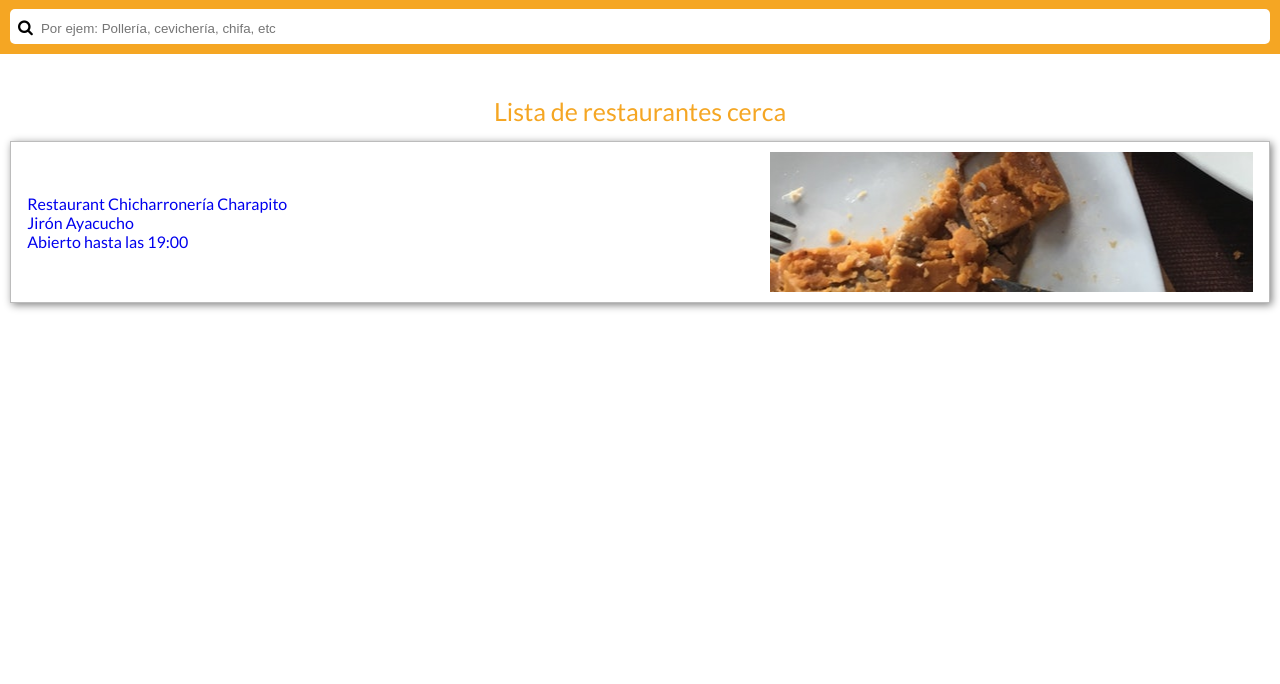
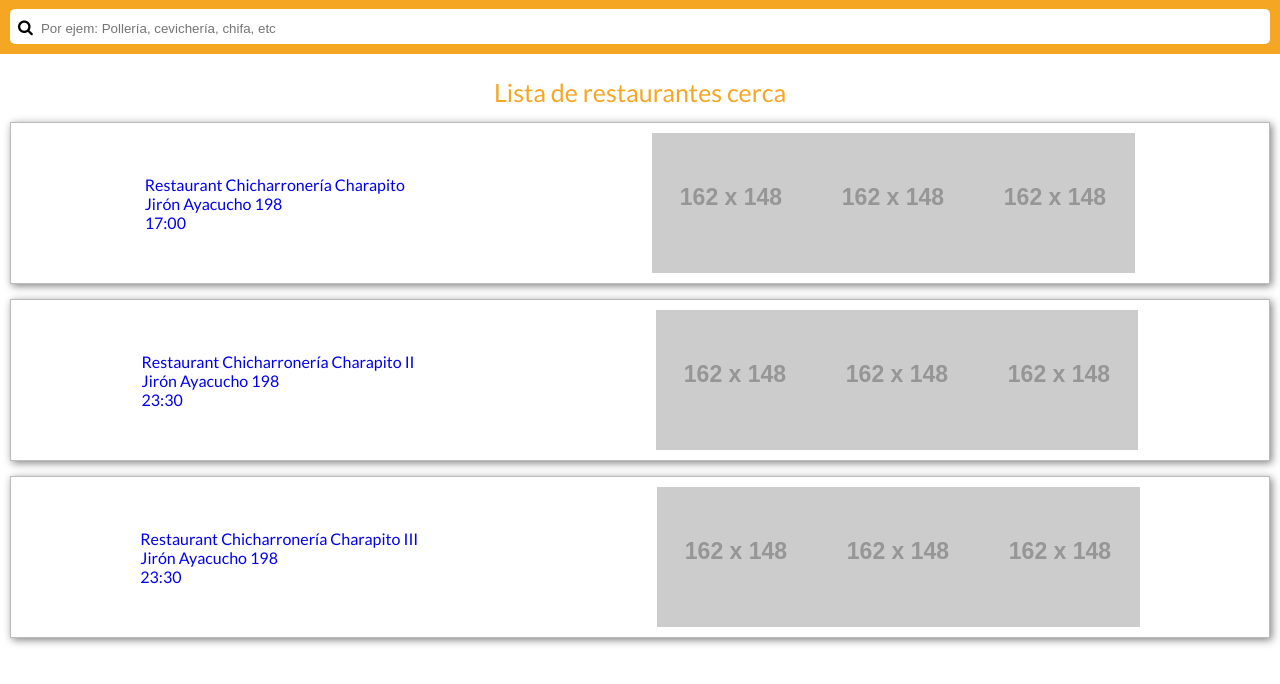
Before and after one commit to Danielapariona/foodmap, a plain HTML site: page views/list-map.html in a window 1280 px wide. Shown: the part 78-762 px from the top of the page. Drawn offline with nearby package versions, Linux system fonts and the light colour scheme; placeholder pictures from the web are drawn by us.

Commit message:
Show cards of restaurants

```diff
--- a/css/main.css
+++ b/css/main.css
@@ -101,10 +101,6 @@ body {
   box-shadow: 2px 2px 8px grey;
 }
 
-.data {
-  width: 60%;
-}
-
 .photo-restaurant {
   width: 39%;
   background-image: url(../assets/images/rest-charapito.jpg);
@@ -118,6 +114,6 @@ body {
 
 .center {
   display: flex;
-  justify-content: center;
   align-items: center;
+  justify-content: space-around;
 }
--- a/js/app.js
+++ b/js/app.js
@@ -3,3 +3,37 @@ $(function () {
     $('.loader-wrap').fadeOut(500);
   }, 1000);
 });
+
+/* */
+
+var $contentCard = $('#content-card');
+var $cardRestaurant = $('.card-restaurant');
+
+/* Data */
+
+/*$restaurant[0]['name'] */
+var $place = data["CANETE"]["Imperial"];
+var $restaurant = $place["restaurant"];
+
+
+for (var i = 0; i < $restaurant.length; i++) {
+  // crea los contenedores
+  var $card = $("<div class='card-restaurant'><a href='#' class='link center'><div class='data'></div></a></div>");
+  $contentCard.append($card);
+  var $data = $('.data');
+  var $link = $('.link');
+  // Muestra dinamicamente los datos
+  var $keys = ['name', 'address', 'time','photo'];
+  for (var j = 0; j < $keys.length; j++) {
+    var $a = $restaurant[i][$keys[j]];
+    if ($keys[j] == 'photo') {
+      var $background = $("<div class='photo-restaurant'>");
+      $background.css('background-image','url' + '(' + $restaurant[i]['photo']  + ')');
+      $link.eq(i).attr("href", $restaurant[i]['link']);
+      $link.eq(i).append($background);
+      continue;
+    } else {
+      $data.eq(i).append('<p>' + $a + '</p>');
+    }
+  }
+}
--- a/js/data.js
+++ b/js/data.js
@@ -4,6 +4,9 @@ var data = {
       'restaurant': [{
           'name': 'Restaurant Chicharronería Charapito',
           'address': 'Jirón Ayacucho 198',
+          'time':'17:00',
+          'photo':'http://dummyimage.com/162x148.png/ff4444/ffffff',
+          'link':'Charapito.html',
           'type': [
             'Criollo', 'Chicharronería'
           ],
@@ -46,7 +49,106 @@ var data = {
               }
             ]
           }
-      }]
+        },
+        {
+          'name': 'Restaurant Chicharronería Charapito II',
+          'address': 'Jirón Ayacucho 198',
+          'time': '23:30',
+          'photo':'https://dummyimage.com/162x148.png/frdesw',
+          'link':'../adela.html',
+          'type': [
+            'Criollo', 'Chicharronería'
+          ],
+          'foods': {
+            'entry': [{
+                'name': 'Papa a la Huacaína',
+                'photo': 'http://dummyimage.com/162x148.png/ff4444/ffffff',
+                'price': 8
+              },
+              {
+                'name': 'Ensalada Mixta',
+                'photo': 'http://dummyimage.com/162x148.png/ff4444/ffffff',
+                'price': 10
+              },
+              {
+                'name': 'Ensalada Popeye',
+                'photo': 'http://dummyimage.com/162x148.png/ff4444/ffffff',
+                'price': 12
+              }
+            ],
+            'main course': [{
+                'name': 'Chicharrones de chancho',
+                'photo': 'http://dummyimage.com/162x148.png/ff4444/ffffff',
+                'price': 15
+              },
+              {
+                'name': 'Lomo Saltado',
+                'photo': 'http://dummyimage.com/162x148.png/ff4444/ffffff',
+                'price': 21
+              },
+              {
+                'name': 'Seco de pato',
+                'photo': 'http://dummyimage.com/162x148.png/ff4444/ffffff',
+                'price': 35
+              },
+              {
+                'name': 'Arroz con pollo',
+                'photo': 'http://dummyimage.com/162x148.png/ff4444/ffffff',
+                'price': 12
+              }
+            ]
+          }
+        },
+        {
+          'name': 'Restaurant Chicharronería Charapito III',
+          'address': 'Jirón Ayacucho 198',
+          'time': '23:30',
+          'photo':'https://dummyimage.com/162x148.png/cdcdsd',
+          'link':'../adela.html',
+          'type': [
+            'Criollo', 'Chicharronería'
+          ],
+          'foods': {
+            'entry': [{
+                'name': 'Papa a la Huacaína',
+                'photo': 'http://dummyimage.com/162x148.png/ff4444/ffffff',
+                'price': 8
+              },
+              {
+                'name': 'Ensalada Mixta',
+                'photo': 'http://dummyimage.com/162x148.png/ff4444/ffffff',
+                'price': 10
+              },
+              {
+                'name': 'Ensalada Popeye',
+                'photo': 'http://dummyimage.com/162x148.png/ff4444/ffffff',
+                'price': 12
+              }
+            ],
+            'main course': [{
+                'name': 'Chicharrones de chancho',
+                'photo': 'http://dummyimage.com/162x148.png/ff4444/ffffff',
+                'price': 15
+              },
+              {
+                'name': 'Lomo Saltado',
+                'photo': 'http://dummyimage.com/162x148.png/ff4444/ffffff',
+                'price': 21
+              },
+              {
+                'name': 'Seco de pato',
+                'photo': 'http://dummyimage.com/162x148.png/ff4444/ffffff',
+                'price': 35
+              },
+              {
+                'name': 'Arroz con pollo',
+                'photo': 'http://dummyimage.com/162x148.png/ff4444/ffffff',
+                'price': 12
+              }
+            ]
+          }
+        }
+      ]
     }
   }
 }
--- a/views/list-map.html
+++ b/views/list-map.html
@@ -37,34 +37,19 @@
     </section>
     <section>
       <div class="container">
-        <img src="assets/images/map.png" alt="" class="map">
         <div class="content-text">
           <div class="show">
             <a href="">Lista de restaurantes cerca</a>
           </div>
         </div>
-        <div class="card-restaurant ">
-          <a href="#" class="center">
-            <div class="data">
-              <div>
-                <p>Restaurant Chicharronería Charapito</p>
-                <p>Jirón Ayacucho</p>
-                <p>Abierto hasta las
-                  <span>19:00</span>
-                </p>
-              </div>
-            </div>
-            <div class="photo-restaurant">
-            </div>
-          </a>
-
+        <div id="content-card">
         </div>
       </div>
     </section>
   </main>
-  <script src="js/data.js"></script>
+  <script src="../js/data.js"></script>
   <script src="https://code.jquery.com/jquery-3.2.1.min.js"></script>
-  <script src="js/app.js"></script>
+  <script src="../js/app.js"></script>
 </body>
 
 </html>
```
Lines whose indentation alone changed are shown as unchanged.
